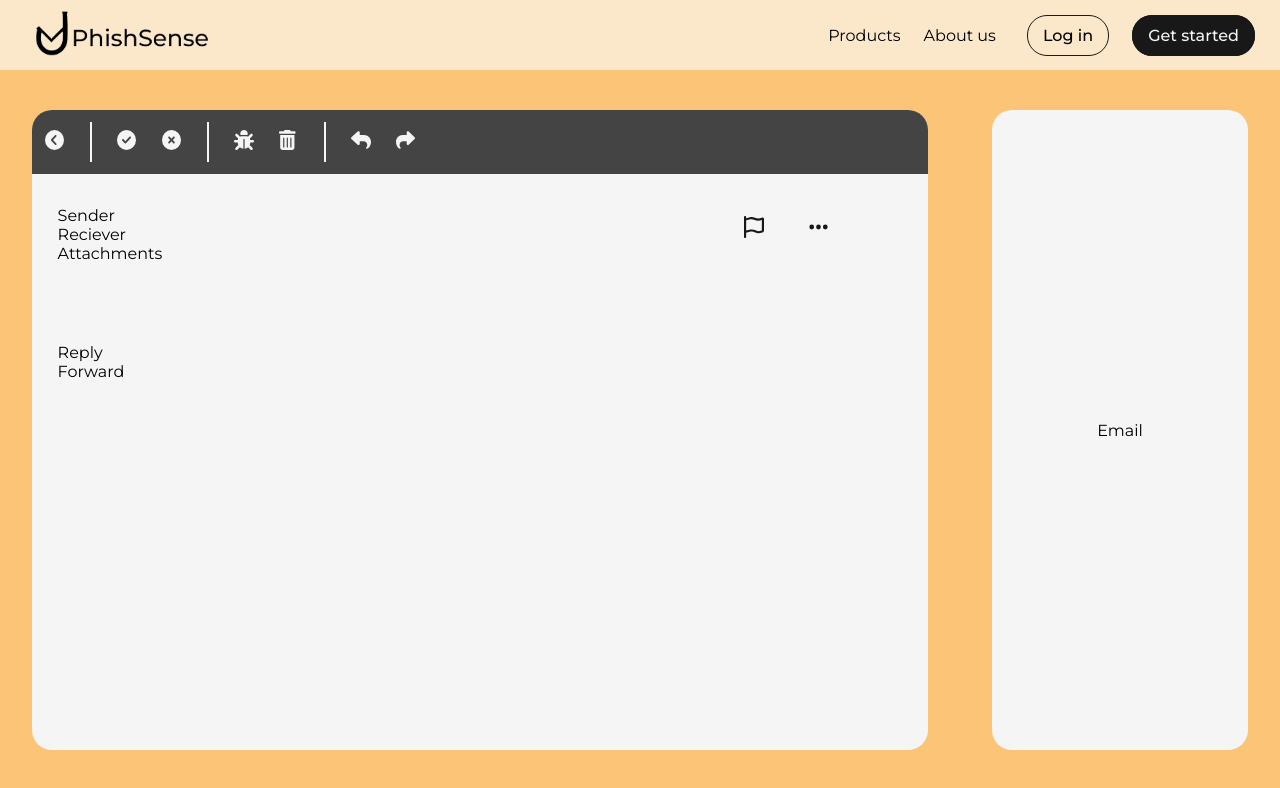
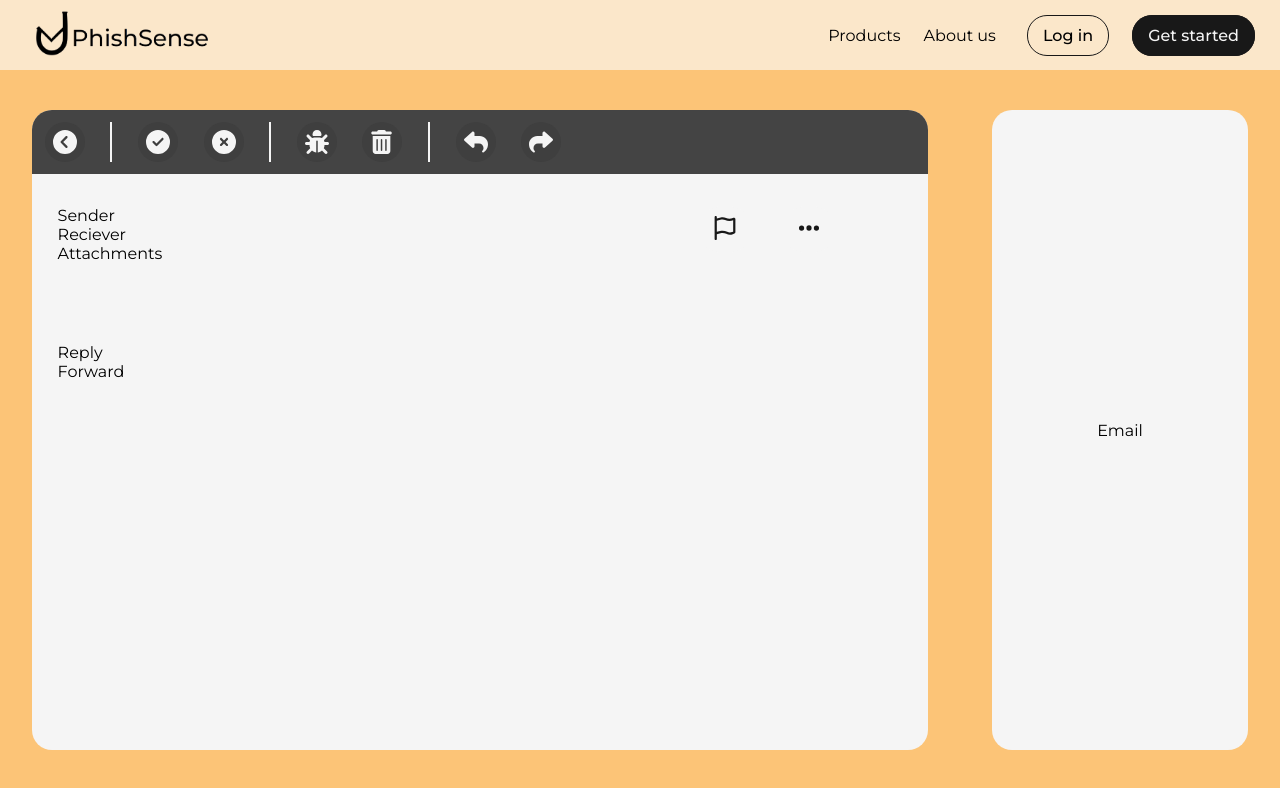
Before and after one commit to Que-sar/PhishSense, a React (Create React App) app: page /demo in a window 1280 px wide. Shown: the top 788 px of the page. Built offline with nearby package versions, Linux system fonts and the light colour scheme.

Commit message:
Simulation icon hover and some coloring functionality

```diff
--- a/src/components/home/Hero.css
+++ b/src/components/home/Hero.css
@@ -37,6 +37,9 @@
 }
 
 .hero-tryout-button {
+    display: flex;
+    justify-content: center;
+    align-items: center;
     margin-top: 4vh;
     margin-left: 2vw;
     margin-right: 2vw;
@@ -49,6 +52,9 @@
     color: rgb(24, 24, 24);
     padding: 18px;
     padding-bottom: 20px;
+    cursor: pointer;
+    text-decoration: none;
+
 }
 
 .hero-tryout-button:hover {
@@ -68,6 +74,7 @@
     color: whitesmoke;
     padding: 18px;
     padding-bottom: 20px;
+
 
 }
 
@@ -114,8 +121,3 @@
         height: auto;
     }
 }
-
-.demo-link {
-    text-decoration: none;
-    color: inherit;
-}
--- a/src/components/home/Hero.js
+++ b/src/components/home/Hero.js
@@ -20,8 +20,8 @@ const Hero = () => {
             </div>
             <div className='hero-call-to-action'>
                 <button className='hero-action-button'>Get started</button>
-                <button className='hero-tryout-button'><Link to="/demo" className={"demo-link"}>Try our demo</Link></button>
-                </div>
+                <Link to="/demo" className="hero-tryout-button">Try our demo</Link>
+            </div>
         </div>
         <div className='hero-image'>
             <img src={HeroImage} alt='Hero'/>
--- a/src/components/simulation/Simulation.css
+++ b/src/components/simulation/Simulation.css
@@ -32,7 +32,7 @@
 .email-topbar {
 
     width: 100%;
-    height: 8vh;
+    height: fit-content;
     background: rgba(24, 24, 24, 0.8);
     border-radius: 20px 20px 0 0;
     margin-bottom: 4vh;
@@ -47,6 +47,7 @@
     color: #f5f5f5;
     margin-left: 1vw;
     margin-top: 1.5vh;
+    margin-bottom: 1.5vh;
 }
 
 .topbar-container > * {
@@ -82,7 +83,8 @@
 
 
 .icon img {
-    min-width: 1.5vw;
+    width: 3vw;
+    height: 3vh;
 }
 
 .small-line {
@@ -98,7 +100,8 @@
 
 }
 
-.flag-click:hover {
+.flag-click:hover,
+.more-click:hover {
     background-color: rgba(189, 189, 189, 0.2);
     transition: background-color 0.3s ease;
 }
@@ -107,10 +110,41 @@
     border-radius: 50%;
     padding: 10px;
     background: whitesmoke;
-
 }
 
-.more-click:hover {
+.giveup-click,
+.legitimate-click,
+.malicious-click,
+.report-click,
+.delete-click,
+.reply-click,
+.forward-click {
+    width: 40px;
+    height: 40px;
+    border-radius: 50%;
+    padding: 5px;
+    background: rgba(24, 24, 24, 0.1);
+    display: flex;
+    align-items: center;
+    justify-content: center;
+    line-height: 0;
+    margin: 0;
+}
+.delete-click{
+    padding-left: 16%;
+}
+
+.giveup-click:hover,
+.legitimate-click:hover,
+.malicious-click:hover,
+.report-click:hover,
+.delete-click:hover,
+.reply-click:hover,
+.forward-click:hover {
     background-color: rgba(189, 189, 189, 0.2);
     transition: background-color 0.3s ease;
 }
+
+.svg-icon {
+    fill: #1ED44B;
+  }
--- a/src/components/simulation/Simulation.js
+++ b/src/components/simulation/Simulation.js
@@ -3,7 +3,9 @@ import "./Simulation.css";
 
 import GiveUp from "../images/simulationIcons/giveup.svg";
 import Legitimate from "../images/simulationIcons/mark.svg";
+import ChosenLegitimate from "../images/simulationIcons/chosenlegitimate.svg";
 import Malicious from "../images/simulationIcons/badmark.svg";
+import ChosenMalicious from "../images/simulationIcons/chosenmalicious.svg";
 import Report from "../images/simulationIcons/report.svg";
 import Delete from "../images/simulationIcons/delete.svg";
 import Reply from "../images/simulationIcons/reply.svg";
@@ -18,10 +20,26 @@ import More from "../images/simulationIcons/more.svg";
 const Simulation = () => {
 
     const [flagged, setFlagged] = useState(false);
+    const [legitimateColor, setLegitimateColor] = useState(false);
+    const [maliciousColor, setMaliciousColor] = useState(false);
     // const [moreOpen, setMoreOpen] = useState(false);
 
     const flagClick = () => {
         setFlagged(!flagged);
+    }
+
+    const legitimateClick = () => {
+        if(!legitimateColor){
+            setMaliciousColor(false);
+            setLegitimateColor(true);
+        }
+    }
+
+    const maliciousClick = () => {
+        if(!maliciousColor){
+            setLegitimateColor(false);
+            setMaliciousColor(true);
+        }
     }
 
     // const moreClick = () => {
@@ -34,29 +52,43 @@ const Simulation = () => {
             <div className='email-topbar'>
                 <div className='topbar-container'>
                     <div className='icon done-button'>
-                        <img src={GiveUp} alt='GiveUp' />
+                        <button className='giveup-click'>
+                            <img src={GiveUp} alt='GiveUp' />
+                        </button>
                     </div>
                     <div className='small-line'></div>
                     <div className='icon done-button'>
-                        <img src={Legitimate} alt='Legitimate' />
+                        <button className='legitimate-click' onClick={legitimateClick}>
+                            <img src={legitimateColor ? ChosenLegitimate : Legitimate} alt='Delete' />
+                        </button>
                     </div>
-                    <div className='icon report-phishing-button'>
-                        <img src={Malicious} alt='Delete' />
+                    <div className='icon markbad-phishing-button'>
+                        <button className='malicious-click' onClick={maliciousClick}>
+                            <img src={maliciousColor ? ChosenMalicious : Malicious} alt='Delete' />
+                        </button>
                     </div>
                     <div className='small-line'></div>
                     <div className='icon report-phishing-button'>
-                        <img src={Report} alt='Report' />
+                        <button className='report-click'>
+                            <img src={Report} alt='Report' />
+                        </button>
                     </div>
                     <div className='icon delete-button'>
-                        <img src={Delete} alt='Delete' />
+                        <button className='delete-click'>
+                            <img src={Delete} alt='Delete' />
+                        </button>
                     </div>
 
                     <div className='small-line'></div>
                     <div className='icon reply-button'>
-                        <img src={Reply} alt='Reply' />
+                        <button className='reply-click'>
+                            <img src={Reply} alt='Reply' />
+                        </button>
                     </div>
                     <div className='icon forward-button'>
-                        <img src={Forward} alt='Forward' />
+                        <button className='forward-click'>
+                            <img src={Forward} alt='Forward' />
+                        </button>
                     </div>
                 </div>
             </div>
```
Also changed, not shown: src/components/images/simulationIcons/chosenlegitimate.svg (added), src/components/images/simulationIcons/chosenmalicious.svg (added).
